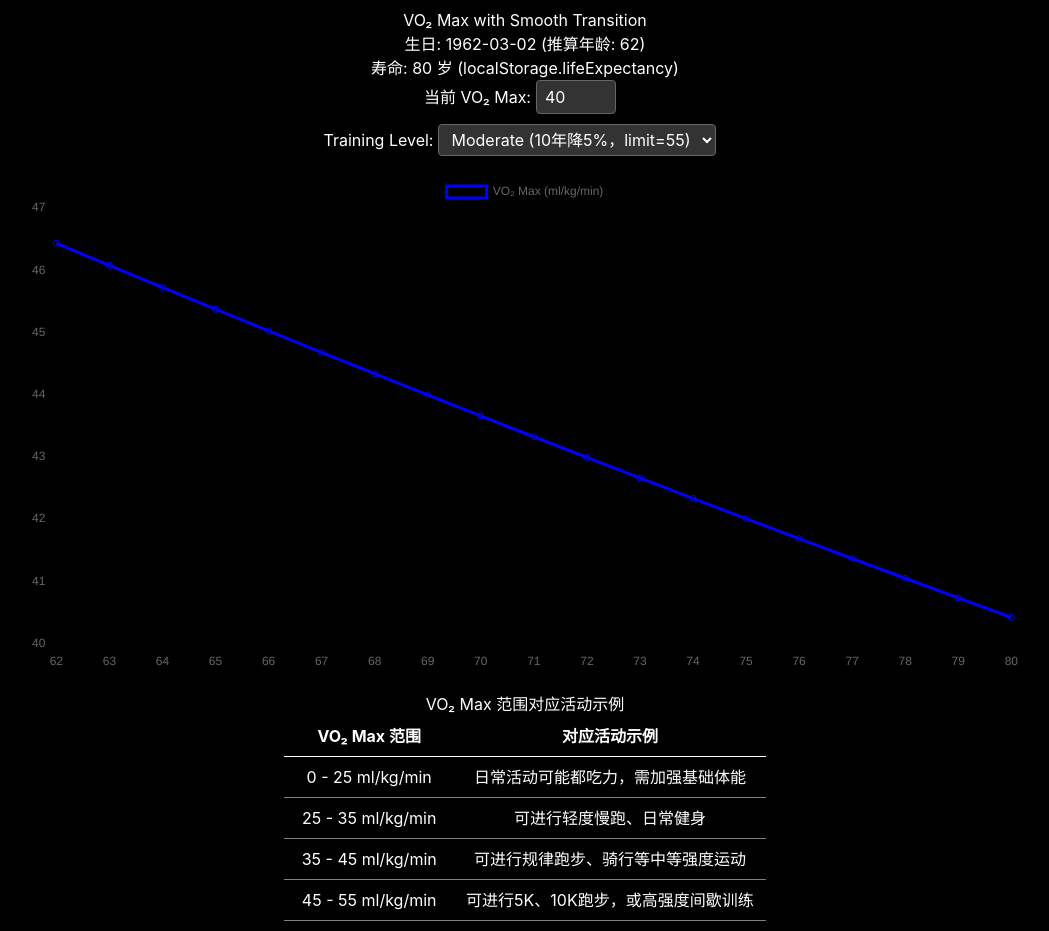
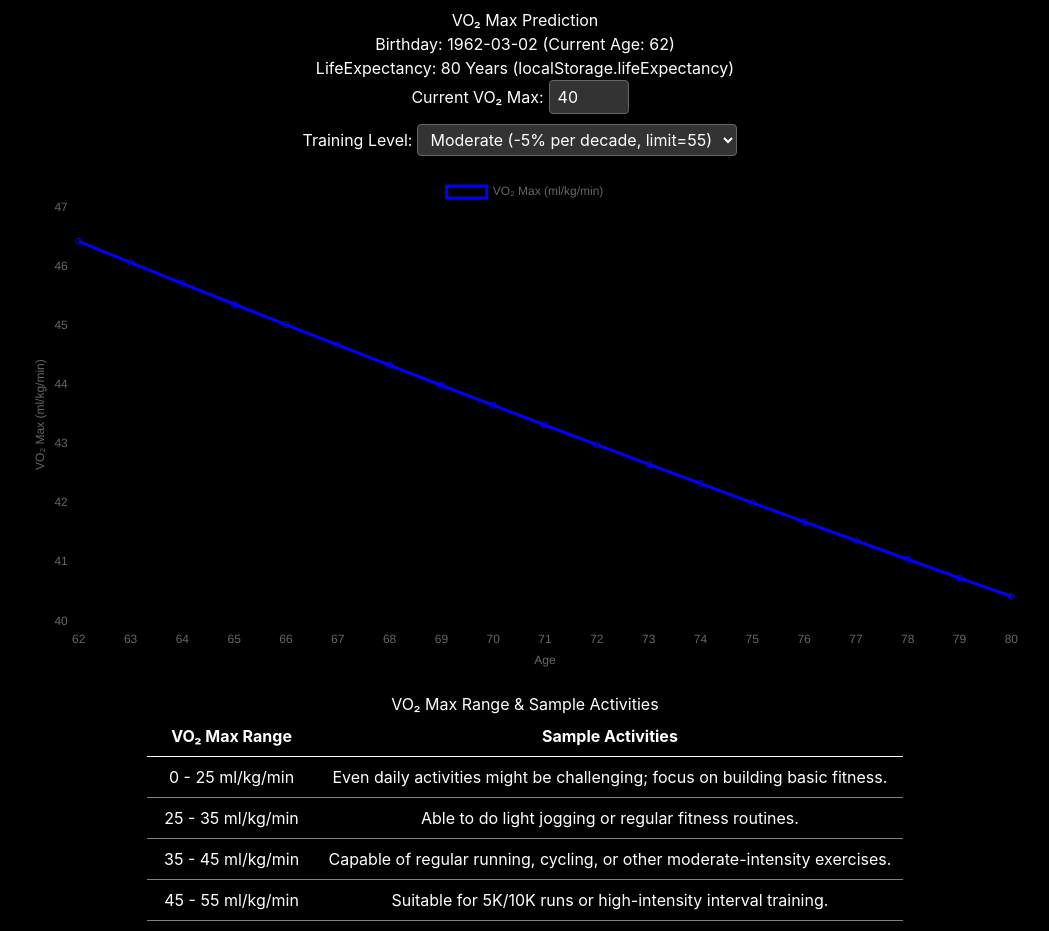
Before and after one commit to apolloydy/luln, a React (Create React App) app: page /vo2max in a window 1280 px wide. Shown: the part 80-1011 px from the top of the page, without its empty margins (115-1164 px from the left). Built offline with nearby package versions, Linux system fonts and the light colour scheme.

Commit message:
udpate width

```diff
--- a/src/Vo2Max.js
+++ b/src/Vo2Max.js
@@ -6,13 +6,13 @@ Chart.register(...registerables);
 
 /** VO₂ Max 范围表 */
 const vo2MaxCategories = [
-  { min: 0,   max: 25,  description: "日常活动可能都吃力，需加强基础体能" },
-  { min: 25,  max: 35,  description: "可进行轻度慢跑、日常健身" },
-  { min: 35,  max: 45,  description: "可进行规律跑步、骑行等中等强度运动" },
-  { min: 45,  max: 55,  description: "可进行5K、10K跑步，或高强度间歇训练" },
-  { min: 55,  max: 65,  description: "可参与马拉松、铁人三项等耐力项目" },
-  { min: 65,  max: 80,  description: "高水平耐力运动员水平" },
-  { min: 80,  max: 200, description: "精英/职业运动员水平" },
+  { min: 0, max: 25, description: "Even daily activities might be challenging; focus on building basic fitness." },
+  { min: 25, max: 35, description: "Able to do light jogging or regular fitness routines." },
+  { min: 35, max: 45, description: "Capable of regular running, cycling, or other moderate-intensity exercises." },
+  { min: 45, max: 55, description: "Suitable for 5K/10K runs or high-intensity interval training." },
+  { min: 55, max: 65, description: "Can participate in marathons, triathlons, and other endurance events." },
+  { min: 65, max: 80, description: "High-level endurance athlete." },
+  { min: 80, max: 200, description: "Elite/professional athlete level." },
 ];
 
 /** 30～60 岁的年衰减率 */
@@ -234,11 +234,10 @@ function Vo2Max() {
   const vo2MaxData = generateVo2Array(ageNow, currentVo2, trainingLevel, customDeclineRate, endAge);
 
   const chartData = {
-    labels: vo2MaxData.map(d => d.age),
     datasets: [
       {
         label: "VO₂ Max (ml/kg/min)",
-        data: vo2MaxData.map(d => d.vo2),
+        data: vo2MaxData.map(d => ({ x: d.age, y: d.vo2 })),
         borderColor: "blue",
         cubicInterpolationMode: "monotone",
         tension: 0.4,
@@ -249,13 +248,13 @@ function Vo2Max() {
 
   return (
     <div style={{ textAlign: "center", padding: 20, backgroundColor: "black", color: "white" }}>
-      <h2>VO₂ Max with Smooth Transition</h2>
-      <p>生日: {storedBirthday} (推算年龄: {ageNow})</p>
-      <p>寿命: {endAge} 岁 (localStorage.lifeExpectancy)</p>
+      <h2>VO₂ Max Prediction</h2>
+      <p>Birthday: {storedBirthday} (Current Age: {ageNow})</p>
+      <p>LifeExpectancy: {endAge} Years (localStorage.lifeExpectancy)</p>
 
       <div style={{ marginBottom: 10 }}>
         <label style={{ marginRight: 10 }}>
-          当前 VO₂ Max:
+          Current VO₂ Max:
           <input
             type="number"
             step="1"
@@ -274,9 +273,9 @@ function Vo2Max() {
             onChange={(e) => setTrainingLevel(e.target.value)}
             style={{ marginLeft: 5 }}
           >
-            <option value="high">High (10年降3%，limit=60)</option>
-            <option value="moderate">Moderate (10年降5%，limit=55)</option>
-            <option value="low">Low (10年降10%，limit=45)</option>
+            <option value="high">High (-3% per decade, limit=60)</option>
+            <option value="moderate">Moderate (-5% per decade, limit=55)</option>
+            <option value="low">Low (-10% per decade , limit=45)</option>
             <option value="custom">Custom</option>
           </select>
         </label>
@@ -295,15 +294,38 @@ function Vo2Max() {
       </div>
 
       <div style={{ width: "80%", margin: "20px auto" }}>
-        <Line data={chartData} />
+        <Line
+          data={chartData}
+          options={{
+            responsive: true,
+            scales: {
+              x: {
+                type: 'linear',       // 指定数值轴
+                title: {
+                  display: true,
+                  text: 'Age',
+                },
+                ticks: {
+                  stepSize: 1,        // 如果想让刻度按 1 岁为步进
+                },
+              },
+              y: {
+                title: {
+                  display: true,
+                  text: 'VO₂ Max (ml/kg/min)',
+                },
+              },
+            },
+          }}
+        />
       </div>
 
-      <h3>VO₂ Max 范围对应活动示例</h3>
+      <h3>VO₂ Max Range & Sample Activities</h3>
       <table style={{ margin: "0 auto", borderCollapse: "collapse" }}>
         <thead>
           <tr style={{ borderBottom: "1px solid white" }}>
-            <th style={{ padding: "8px 12px" }}>VO₂ Max 范围</th>
-            <th style={{ padding: "8px 12px" }}>对应活动示例</th>
+            <th style={{ padding: "8px 12px" }}>VO₂ Max Range</th>
+            <th style={{ padding: "8px 12px" }}>Sample Activities</th>
           </tr>
         </thead>
         <tbody>
```
